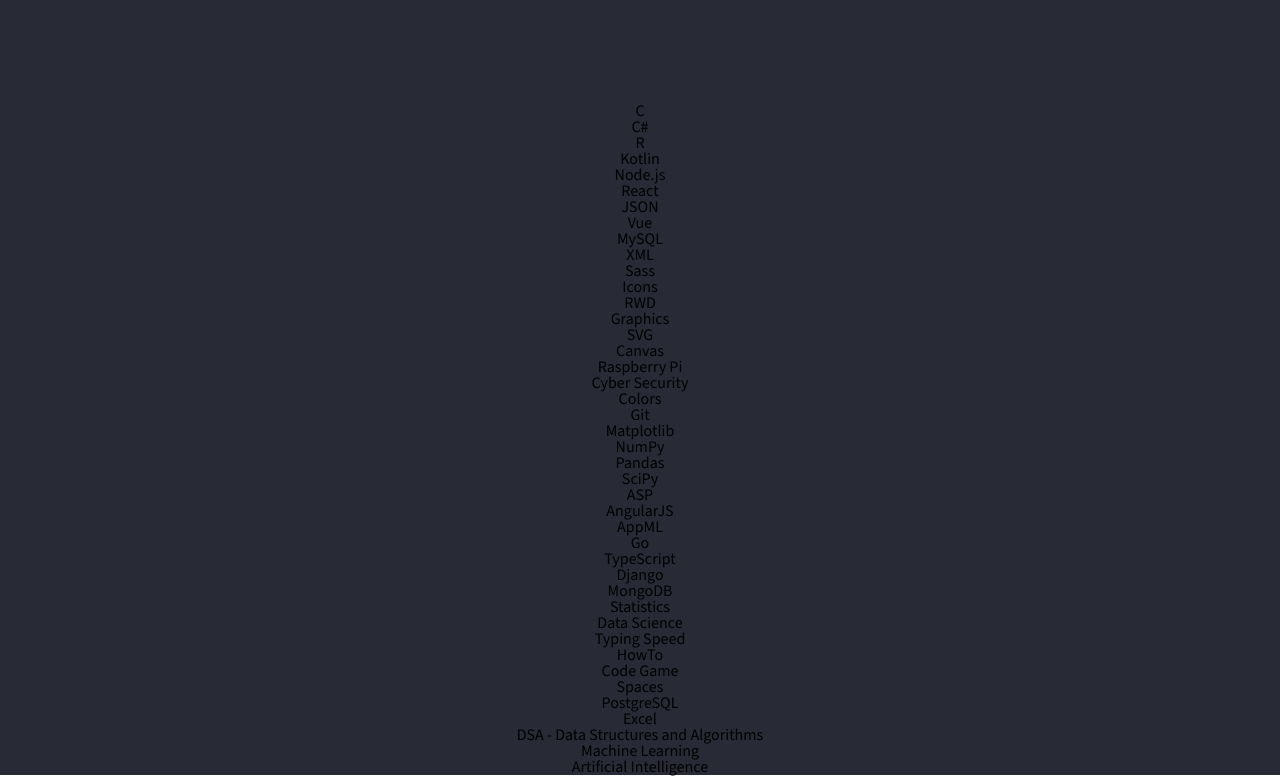
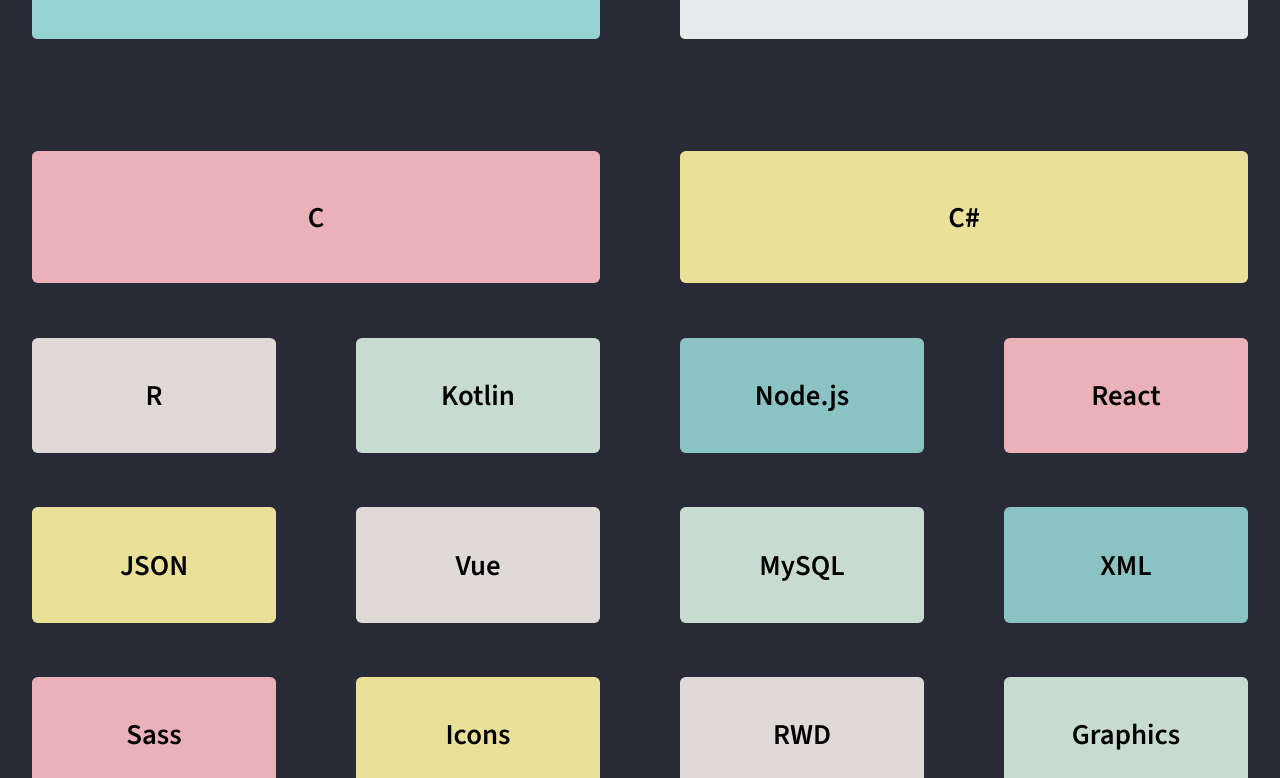
Before and after one commit to alimeghnatis/training, a React (Create React App) app: page / in a window 1280 px wide. Shown: the part 4024-4802 px from the top of the page. Built offline with nearby package versions, Linux system fonts and the light colour scheme.

Commit message:
tutorials button became responsive and received the relevant styles.

```diff
--- a/src/component/Main/main.scss
+++ b/src/component/Main/main.scss
@@ -17,42 +17,74 @@
   background-color: #05a66c;
   color: #fff;
 }
+
 .light-yellow {
   background-color: #fff4a3;
 }
+
+.yellow-smooth {
+  background-color: #eae098;
+}
+
 .black {
   background-color: #282a35;
   color: #fff;
 }
+
 .pink {
   background-color: #ffc0c7;
 }
+
 .pink-smooth {
   background-color: #f3ecea;;
 }
+
+.Blackish-pink {
+  background-color: #eab1b8;
+}
+
 .sky-blue {
   background-color: #96d4d4;
 }
+
+.cyan {
+  background-color: #8bc3c4;
+}
+
 .white {
   background-color: #fff;
   color: #000;
 }
+
+.white-smooth {
+  background-color: #dfd9d8;
+}
+
 .green-smooth {
   background-color: #d9eee1;
 }
+
+.light-green {
+  background-color: #c8dbd0;
+}
+
 .light-blue {
   background-color: #e7e9eb;
 }
+
 //font size
 .fs-4 {
   font-size: 3.8em;
 }
+
 .fs-3 {
   font-size: 3.5em;
 }
+
 .fs-5 {
   font-size: 3.8em;
 }
+
 .link {
   margin-bottom: 1.5em;
   font-size: 1.1em;
@@ -164,6 +196,38 @@
   }
 }
 
+//tutorials section
+.tutorials {
+  background-color: #282a35;
+
+  &-container {
+    padding: 0.5em 1em;
+  }
+
+  &-btn-wrapper {
+    width: 100%;
+    margin-bottom: 1.4em;
+  }
+
+  &-btn {
+    font-size: 1.8em;
+    width: 100%;
+    display: block;
+    border-radius: 0.2em;
+    padding: 1.5em 0;
+    font-weight: 600;
+
+    &-diff-styles {
+      padding: 1.8em 0;
+    }
+
+    &-small-word {
+      font-size: 0.8em;
+    }
+  }
+}
+
+
 //responsive
 @media (min-width:601px) {
   .lessons {
@@ -182,6 +246,19 @@
 
     &-section {
       margin-bottom: 1.4em;
+    }
+  }
+
+  .tutorials {
+
+    &-container {
+      display: grid;
+      grid-template-columns: 1fr 1fr;
+      grid-gap: 0 2em;
+    }
+
+    &-grid-child-styles {
+      grid-column: 1 / 3;
     }
   }
 }
@@ -230,11 +307,35 @@
 
     &-container {
       display: grid;
-      grid-template-columns: 45% 45%;
-      grid-gap: 0.5em 3.6em;
+      grid-template-columns: 1fr 1fr;
+      grid-gap: 2em 5em;
       justify-content: center;
-      max-width: 86em;
+      max-width: 80em;
       margin: 0 auto;
+      padding: 0 2em;
+    }
+  }
+
+  .tutorials {
+
+    &-container {
+      grid-template-columns: 1fr 1fr 1fr 1fr;
+      max-width: 80em;
+      margin: 0 auto;
+      gap: 2em 5em;
+      padding: 0 2em;
+    }
+
+    &-grid-col-styles {
+      grid-column: 3 / 5;
     }
   }
 }
+@media screen and (max-width: 1080px) and (min-width: 992px) {
+  .tutorials {
+
+    &-btn-hidden-word {
+      display: none;
+    }
+  }
+}
```
